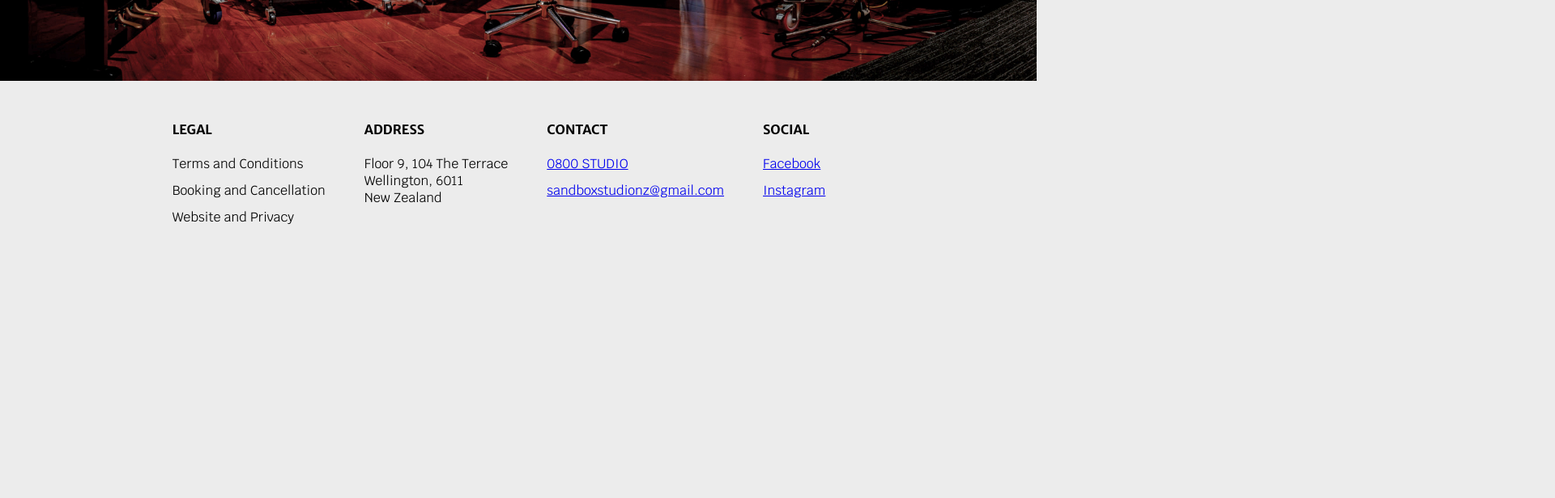
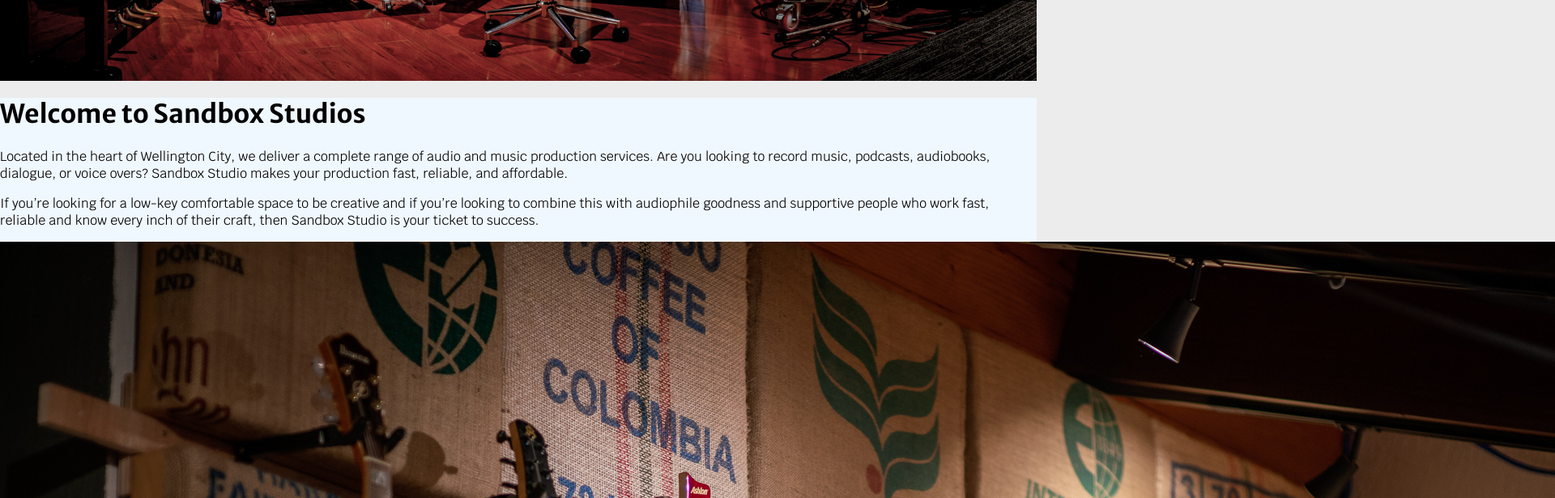
Before and after one commit to moltenot/sandbox_website, a Next.js app: page / in a window 1280 px wide. Shown: the part 700-1316 px from the top of the page at 81% size, 1920 px wide, since content can reach past the window. Before the commit the page ends 1033 px from the top, so only its background shows below. Built offline with nearby package versions, Linux system fonts and the light colour scheme.

Commit message:
added structure of text column image column section

```diff
--- /dev/null
+++ b/components/sections/textcolumnimagecolumn.js
@@ -0,0 +1,11 @@
+import Image from "next/image";
+import styles from "@/styles/textColumnImageColumn.module.css";
+
+export default function TextColumnImageColumn({ children, image, alt }) {
+  return (
+    <div className={styles.container}>
+      {children}
+      <Image src={image} alt={alt} />
+    </div>
+  );
+}
--- a/pages/index.js
+++ b/pages/index.js
@@ -3,6 +3,8 @@
 import { Inter } from "next/font/google";
 import Navigation from "@/components/navigation";
 import Hero from "@/components/sections/hero";
+import guitars from "@/public/guitars.jpg";
+import TextColumnImageColumn from "@/components/sections/textcolumnimagecolumn";
 
 const inter = Inter({ subsets: ["latin"] });
 
@@ -10,7 +12,22 @@
   return (
     <>
       <Navigation>
-        <Hero/>
+        <Hero />
+        <TextColumnImageColumn alt="guitars on a wall" image={guitars}>
+          <h1>Welcome to Sandbox Studios</h1>
+          <p>
+            Located in the heart of Wellington City, we deliver a complete range
+            of audio and music production services. Are you looking to record
+            music, podcasts, audiobooks, dialogue, or voice overs? Sandbox
+            Studio makes your production fast, reliable, and affordable.
+          </p>
+          <p>
+            If you’re looking for a low-key comfortable space to be creative and
+            if you’re looking to combine this with audiophile goodness and
+            supportive people who work fast, reliable and know every inch of
+            their craft, then Sandbox Studio is your ticket to success.
+          </p>
+        </TextColumnImageColumn>
       </Navigation>
     </>
   );
--- /dev/null
+++ b/styles/textColumnImageColumn.module.css
@@ -0,0 +1,7 @@
+.container {
+    background-color: aliceblue;
+}
+
+.container image {
+    width: 30vw;
+}
```
